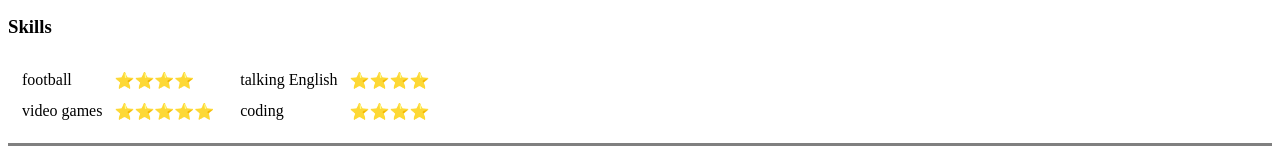
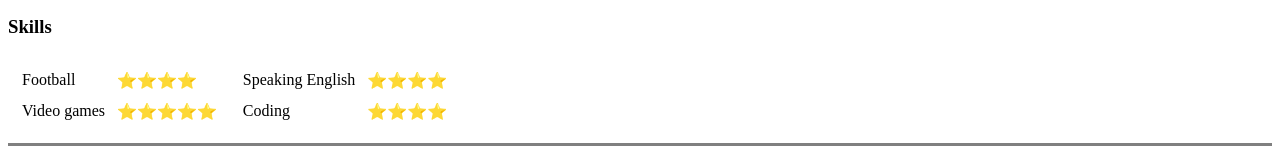
Before and after one commit to N1ghtHunter/cv, a plain HTML site: page index.html in a window 1280 px wide. Shown: the part 518-672 px from the top of the page. Drawn offline with Linux system fonts and the light colour scheme.

Commit message:
Grammar correction

```diff
--- a/index.html
+++ b/index.html
@@ -32,10 +32,10 @@
       <td>
         <table cellspacing="10">
           <tr>
-            <td>football</td>
+            <td>Football</td>
             <td>⭐⭐⭐⭐</td>
           </tr>
-          <td>video games</td>
+          <td>Video games</td>
           <td>⭐⭐⭐⭐⭐</td>
     </tr>
   </table>
@@ -43,10 +43,10 @@
   <td>
     <table cellspacing="10">
       <tr>
-        <td>talking English</td>
+        <td>Speaking English</td>
         <td>⭐⭐⭐⭐</td>
       <tr>
-        <td>coding</td>
+        <td>Coding</td>
         <td>⭐⭐⭐⭐</td>
       </tr>
     </table>
```
